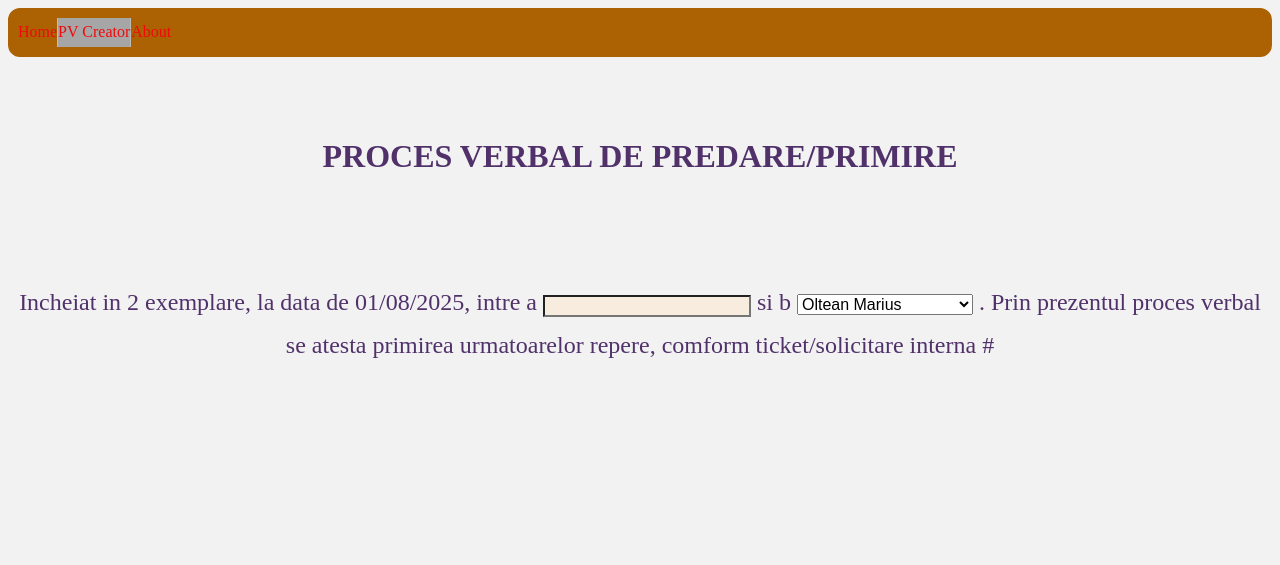
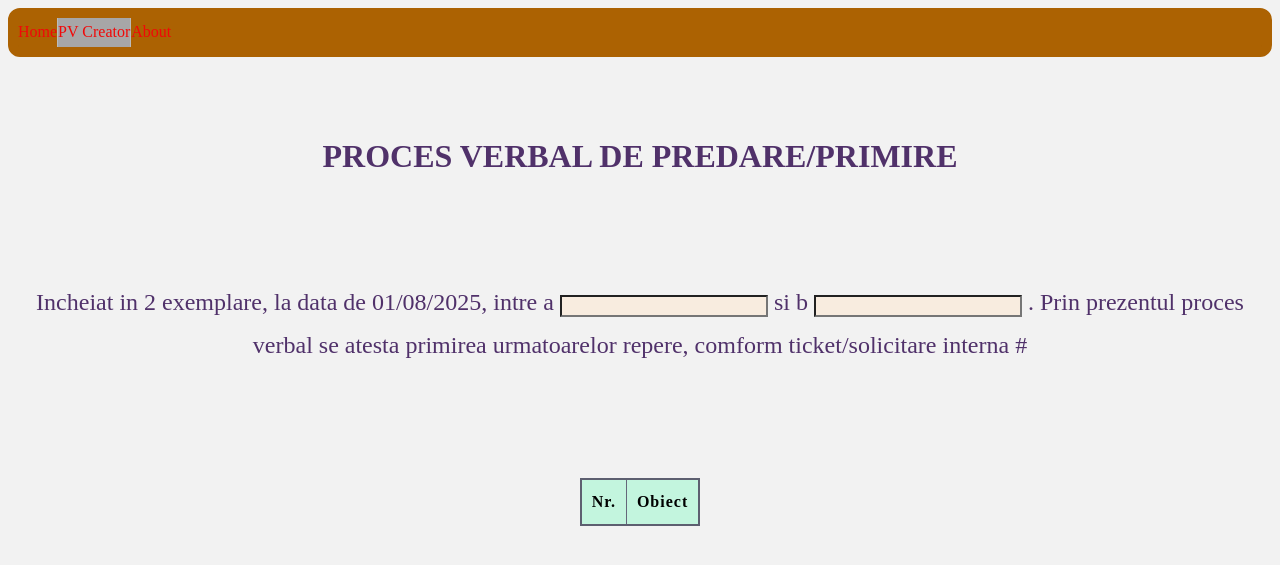
Before and after one commit to marius435/PV_creator, a Django app: page /pv_creator/ in a window 1280 px wide. Shown: the top 565 px of the page. Run offline with Django 5.2, Linux system fonts and the light colour scheme; tables that the repository leaves empty hold one stand-in row (values such as "Sample post"); lists and menus that the app fills with data are empty.

Commit message:
Modificari 10.07.2025 13:52

```diff
--- a/PV_creator/PV_creator/urls.py
+++ b/PV_creator/PV_creator/urls.py
@@ -21,6 +21,7 @@
 from creare_pv import views
 
 urlpatterns = [
+    path('', views.home, name='home'),
     path('home/', views.home, name='home'),
     path('pv_creator/', views.pv_creator, name='pv_creator'),
     path('about/', views.about, name='about'),
--- a/PV_creator/creare_pv/static/styles.css
+++ b/PV_creator/creare_pv/static/styles.css
@@ -55,8 +55,6 @@
     padding-top: 50px;
 }
 
-
-
 .input_pers {
     resize: none;
     height: 16px;
@@ -64,8 +62,36 @@
     background-color: rgb(248, 236, 223);
 }
 
-select {
-    font-size: 16px;
-    width: auto;
-    height: auto;
+label {
+  display: block;
+  margin-bottom: 10px;
 }
+
+table {
+    border-collapse: collapse;
+    border: 2px solid #5d5f70;
+    /* font-family: sans-serif; */
+    letter-spacing: 1px;
+    margin-top: 0;
+    margin-bottom: 0;
+    margin-left: auto;
+    margin-right: auto;
+}
+
+.object_table {
+    text-align: center;
+}
+
+thead {
+    background-color: #c3f5de;
+}
+
+th, td {
+    border: 1px solid #65677a;
+    padding: 8px 10px;
+    text-align: center;
+}
+
+td:last-of-type {
+    text-align: center;
+}
--- a/PV_creator/creare_pv/templates/pv_creator.html
+++ b/PV_creator/creare_pv/templates/pv_creator.html
@@ -12,13 +12,43 @@
     <p>Incheiat in 2 exemplare, la data de {{ the_time }}, intre a
         <input class="input_pers" type="text" maxlength="26">
         si b
-        <select>
-            <option value="pers01">Oltean Marius</option>
-            <option value="pers02">Craciun Marius Mihail</option>
-            <option value="pers03">Stan Robert Adrian</option>
-        </select>
-        .
-        Prin prezentul proces verbal se atesta primirea urmatoarelor repere, comform ticket/solicitare interna #</p>
+        <input class="input_pers" list="requester_name_list"/>
+        <datalist id="requester_name_list">
+            {% for option in tickets %}
+                <option value={{option.pers2_name}}></option>
+            {% endfor %}
+        </datalist>
+        . Prin prezentul proces verbal se atesta primirea urmatoarelor repere, comform ticket/solicitare interna #
+    </p>
+
+    <br><br><br>
+
+    <table>
+        <thead>
+            <tr>
+                <th scope="col">Nr.</th>
+                <th scope="col">Obiect</th>
+            </tr>
+        </thead>
+
+        <tr>
+
+        </tr>
+
+
+        <!-- <tr>
+            <td>1</td>
+            <td>Iphone 11 pro max latime tabel</td>
+        </tr>
+        <tr>
+            <td>2</td>
+            <td>a</td>
+        </tr>
+        <tr>
+            <td>2</td>
+            <td>Apple</td>
+        </tr> -->
+    </table>
 
 </div>
 
--- a/PV_creator/creare_pv/views.py
+++ b/PV_creator/creare_pv/views.py
@@ -7,7 +7,11 @@
     return render(request, 'home.html', context)
 
 def pv_creator(request):
-    context = { 'current_page': 'pv_creator'}
+    tickets = Ticket.objects.all()
+    test = Ticket.objects.all().count()
+    context = { 'current_page': 'pv_creator',
+                'tickets':tickets,
+                'test':test}
     return render(request, 'pv_creator.html', context)
 
 def about(request):
```
